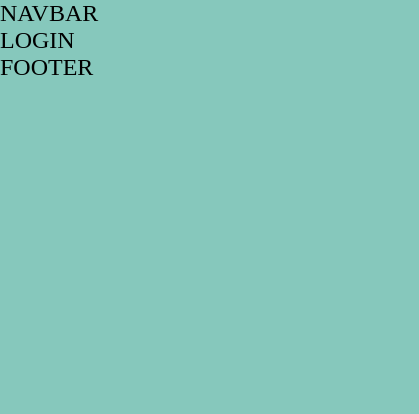
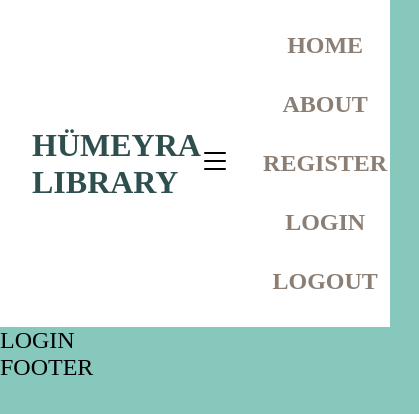
Before and after one commit to humEyra1064/clarus-library-inclass, a React (Create React App) app: page /login in a window 390 px wide. Shown: the top 414 px of the page, 419 px wide, since content can reach past the window. Built offline with nearby package versions, Linux system fonts and the light colour scheme; a web font is replaced by a local one.

Commit message:
hamburgericon added

```diff
--- a/src/components/navbar/Navbar.jsx
+++ b/src/components/navbar/Navbar.jsx
@@ -1,8 +1,24 @@
 import React from 'react'
+import { menuIcon } from '../../helper/iconData'
+import { HamburgerIcon, Logo, Menu, MenuLink, Nav } from './Navbar.style'
 
 const Navbar = () => {
   return (
-    <div>Navbar</div>
+    <Nav justify="space-between">
+     <Logo to="/">Hümeyra Library</Logo>
+
+     <HamburgerIcon>
+        {menuIcon}
+     </HamburgerIcon>
+
+     <Menu>
+      <MenuLink to="/">Home</MenuLink>
+      <MenuLink to="/about">About</MenuLink>
+      <MenuLink to="/register">Register</MenuLink>
+      <MenuLink to="/login">Login</MenuLink>
+      <MenuLink to="/login">Logout</MenuLink>
+     </Menu>
+    </Nav>
   )
 }
 
--- a/src/components/navbar/Navbar.style.jsx
+++ b/src/components/navbar/Navbar.style.jsx
@@ -0,0 +1,50 @@
+import styled from "styled-components";
+import Flex from "../../styles/Flex";
+import { NavLink } from "react-router-dom";
+
+export const Nav = styled(Flex)`
+  background: ${({ theme }) => theme.colors.navbarBgColor};
+  padding: 1rem 2rem;
+`;
+
+export const Logo = styled(NavLink)`
+  padding: 1rem 0;
+  color: ${({ theme }) => theme.colors.logoColor};
+  text-decoration: none;
+  font-weight: 800;
+  font-size: 2rem;
+`;
+
+export const Menu = styled(Flex)`
+  font-weight: bold;
+  @media (max-width:${({theme})=>theme.screens.lg}){
+    flex-direction: column;
+    width:100%;
+    transition: all 0.3s ease-in;
+
+}
+`;
+
+export const MenuLink = styled(NavLink)`
+  text-align: center;
+  padding: 1rem 2rem;
+  cursor: pointer;
+  text-decoration: none;
+  color: ${({ theme }) => theme.colors.linkColor};
+  transition: all 0.3s ease-in;
+  :hover {
+    color:${({ theme }) => theme.colors.linkHoverColor};
+  }
+`;
+
+export const HamburgerIcon= styled.div`
+display:none;
+cursor:pointer;
+
+@media (max-width:${({theme})=>theme.screens.lg}){
+    display:block;
+}
+
+
+
+`
--- /dev/null
+++ b/src/styles/Flex.jsx
@@ -0,0 +1,9 @@
+import styled from "styled-components";
+const Flex =styled.div`
+display: flex;
+justify-content:${({justify})=>(justify ? justify :"center")} ;
+align-items:${({align})=>(align ? align :"center")} ;
+flex-wrap:${({wrap})=>wrap && wrap} ;
+
+`
+export default Flex;
```
